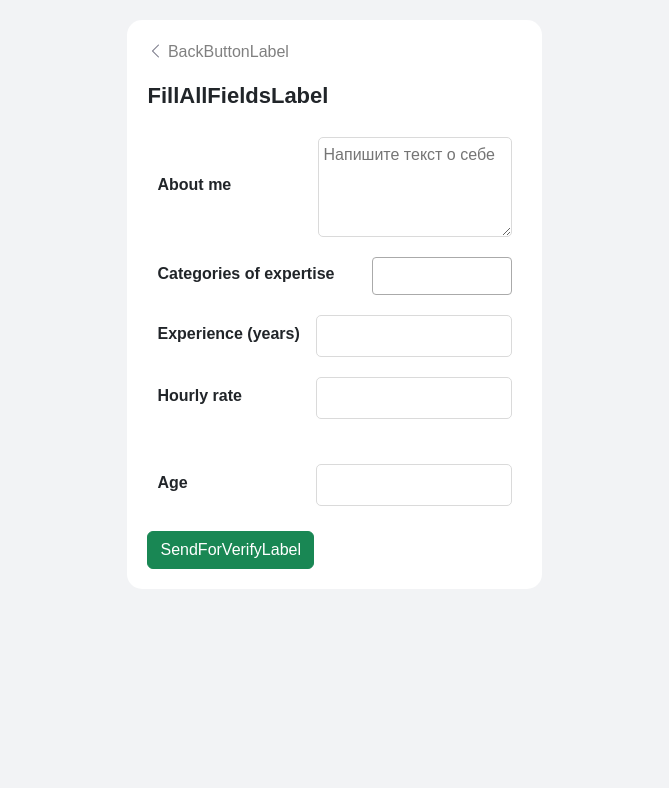
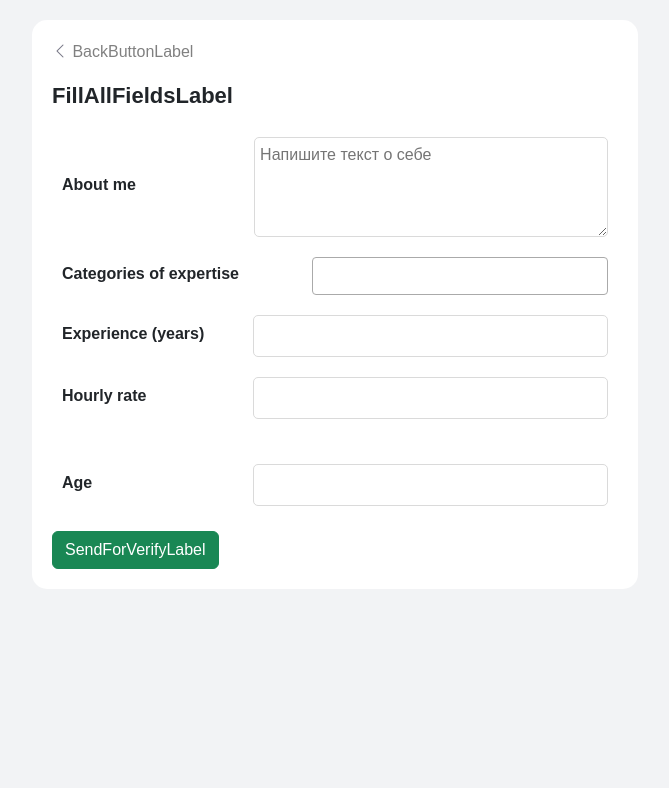
Before and after one commit to BigGarik/bi-python-app, a Django app: template wbinsights/web/templates/profile/anketa.html in a window 1280 px wide. Shown: the part 93-881 px from the top of the page, without its empty margins (305-974 px from the left). Run offline with Django 5.2, Linux system fonts and the light colour scheme; the template is opened without the code that fills it: values that come from a table or form of the project are taken from there, others are empty; parts of the project's set-up code (start-up, migrations or seed data) failed here and were passed over; some libraries are stand-ins or nearby versions.

Commit message:
Поправил верстку

```diff
--- a/wbinsights/templates/base020.html
+++ b/wbinsights/templates/base020.html
@@ -2,7 +2,7 @@
 
 {% block content %}
 
-<div class="row row-margin">
+<div class="row row-margin" style="width: 100%">
 
     <div class="col-md-1"></div>
     <div class="col-md-2"></div>
```
